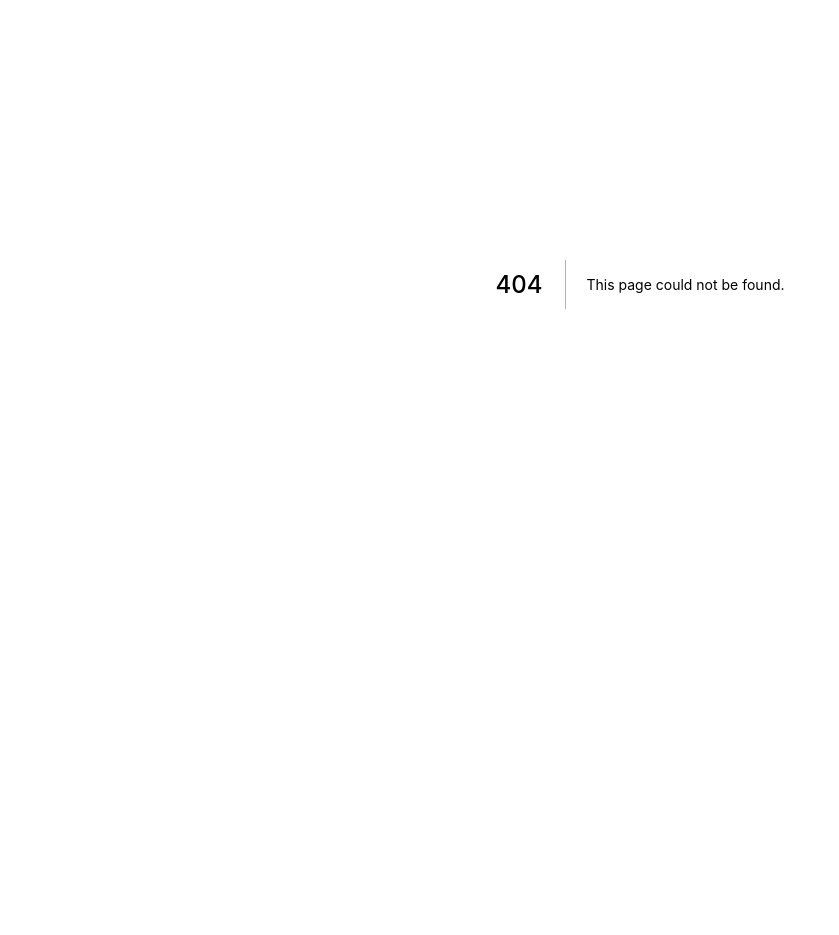
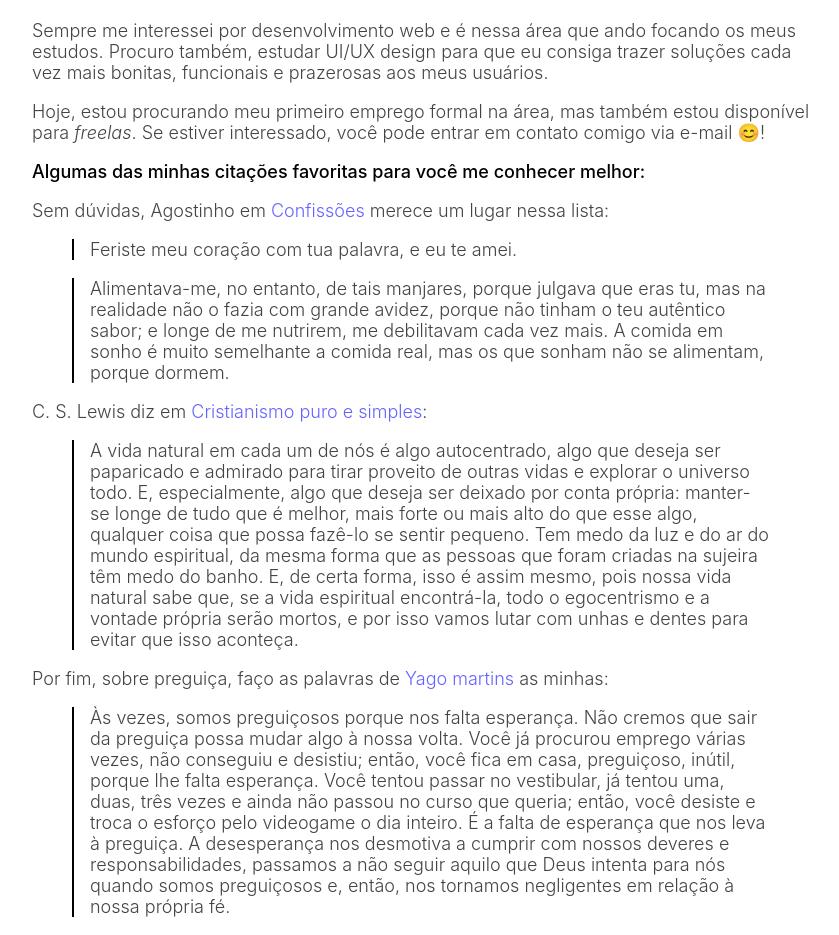
Before and after one commit to sozua/portfolio, a Next.js app: page /sobre in a window 1280 px wide. Before the commit this address had no page. Shown: the part 640-1575 px from the top of the page, without its empty margins (0-839 px from the left). Before the commit the page ends 1324 px from the top, so only its background shows below. Built offline with nearby package versions, Linux system fonts and the light colour scheme.

Commit message:
Pagina sobre finalizada

```diff
--- a/src/components/ProjectItem/styled.js
+++ b/src/components/ProjectItem/styled.js
@@ -29,7 +29,6 @@ export const Category = styled.a`
   font-size: 1.125rem;
   font-weight: bold;
   text-transform: uppercase;
-  color: var(--primary-text);
 `;
 
 export const Title = styled.h1`
@@ -49,7 +48,6 @@ export const Description = styled.h2`
 `;
 
 export const ButtonWrapper = styled.a`
-  transition: 0.15s all cubic-bezier(0, 0, 0.2, 1);
   display: flex;
   align-items: center;
   margin: 24px 0 32px 0;
@@ -59,7 +57,4 @@ export const ButtonWrapper = styled.a`
   & svg {
     margin-left: 8px;
   }
-  &:hover {
-    color: var(--primary-text-light);
-  }
 `;
--- /dev/null
+++ b/src/pages-styles/sobre.js
@@ -0,0 +1,30 @@
+import styled from "styled-components";
+
+export const Title = styled.h1`
+  font-size: 2rem;
+  font-weight: bold;
+  color: #000;
+  margin-top: 16px;
+`;
+
+export const AboutText = styled.main`
+  max-width: 70ch;
+  font-size: 1.125rem;
+  font-weight: 300;
+  color: #444;
+  margin-top: 16px;
+  & h6 {
+    font-size: 1.125rem;
+    font-weight: 500;
+    margin: 0;
+    color: #000;
+  }
+  & ul {
+    padding: 0;
+    list-style-type: none;
+  }
+  & blockquote {
+    border-left: 2px solid #000;
+    padding-left: 16px;
+  }
+`;
--- a/src/pages/projetos.js
+++ b/src/pages/projetos.js
@@ -1,6 +1,6 @@
 import ProjectItem from "../components/ProjectItem";
 
-export default function Home() {
+export default function Projects() {
   return (
     <>
       <ProjectItem
--- /dev/null
+++ b/src/pages/sobre.js
@@ -0,0 +1,95 @@
+import * as S from "../pages-styles/sobre";
+
+export default function About() {
+  return (
+    <>
+      <S.Title>Sobre mim</S.Title>
+      <S.AboutText>
+        <p>
+          Tenho 18 anos, sou estudante de Análise e desenvolvimento de Sistemas
+          na UCA e moro em Petrolina - PE.
+        </p>
+        <p>
+          Sempre me interessei por desenvolvimento web e é nessa área que ando
+          focando os meus estudos. Procuro também, estudar UI/UX design para que
+          eu consiga trazer soluções cada vez mais bonitas, funcionais e
+          prazerosas aos meus usuários.
+        </p>
+        <p>
+          Hoje, estou procurando meu primeiro emprego formal na área, mas também
+          estou disponível para <i>freelas</i>. Se estiver interessado, você
+          pode entrar em contato comigo via e-mail 😊!
+        </p>
+        <h6>
+          Algumas das minhas citações favoritas para você me conhecer melhor:
+        </h6>
+        <ul>
+          <li>
+            <p>
+              Sem dúvidas, Agostinho em{" "}
+              <a href='https://www.goodreads.com/book/show/53403120-confiss-es'>
+                Confissões
+              </a>{" "}
+              merece um lugar nessa lista:
+            </p>
+            <blockquote>
+              Feriste meu coração com tua palavra, e eu te amei.
+            </blockquote>
+            <blockquote>
+              Alimentava-me, no entanto, de tais manjares, porque julgava que
+              eras tu, mas na realidade não o fazia com grande avidez, porque
+              não tinham o teu autêntico sabor; e longe de me nutrirem, me
+              debilitavam cada vez mais. A comida em sonho é muito semelhante a
+              comida real, mas os que sonham não se alimentam, porque dormem.
+            </blockquote>
+          </li>
+          <li>
+            <p>
+              C. S. Lewis diz em{" "}
+              <a href='https://www.goodreads.com/book/show/51000195-cristianismo-puro-e-simples'>
+                Cristianismo puro e simples
+              </a>
+              :
+            </p>
+            <blockquote>
+              A vida natural em cada um de nós é algo autocentrado, algo que
+              deseja ser paparicado e admirado para tirar proveito de outras
+              vidas e explorar o universo todo. E, especialmente, algo que
+              deseja ser deixado por conta própria: manter-se longe de tudo que
+              é melhor, mais forte ou mais alto do que esse algo, qualquer coisa
+              que possa fazê-lo se sentir pequeno. Tem medo da luz e do ar do
+              mundo espiritual, da mesma forma que as pessoas que foram criadas
+              na sujeira têm medo do banho. E, de certa forma, isso é assim
+              mesmo, pois nossa vida natural sabe que, se a vida espiritual
+              encontrá-la, todo o egocentrismo e a vontade própria serão mortos,
+              e por isso vamos lutar com unhas e dentes para evitar que isso
+              aconteça.
+            </blockquote>
+          </li>
+          <li>
+            <p>
+              Por fim, sobre preguiça, faço as palavras de{" "}
+              <a href='https://www.goodreads.com/book/show/54340066-pecados-aceit-veis'>
+                Yago martins
+              </a>{" "}
+              as minhas:
+            </p>
+            <blockquote>
+              Às vezes, somos preguiçosos porque nos falta esperança. Não cremos
+              que sair da preguiça possa mudar algo à nossa volta. Você já
+              procurou emprego várias vezes, não conseguiu e desistiu; então,
+              você fica em casa, preguiçoso, inútil, porque lhe falta esperança.
+              Você tentou passar no vestibular, já tentou uma, duas, três vezes
+              e ainda não passou no curso que queria; então, você desiste e
+              troca o esforço pelo videogame o dia inteiro. É a falta de
+              esperança que nos leva à preguiça. A desesperança nos desmotiva a
+              cumprir com nossos deveres e responsabilidades, passamos a não
+              seguir aquilo que Deus intenta para nós quando somos preguiçosos
+              e, então, nos tornamos negligentes em relação à nossa própria fé.
+            </blockquote>
+          </li>
+        </ul>
+      </S.AboutText>
+    </>
+  );
+}
--- a/src/styles/globals.css
+++ b/src/styles/globals.css
@@ -12,8 +12,14 @@ body {
 }
 
 a {
+  transition: 0.15s all cubic-bezier(0, 0, 0.2, 1);
   color: inherit;
   text-decoration: none;
+  color: var(--primary-text);
+}
+
+a:hover {
+  color: var(--primary-text-light);
 }
 
 * {
```
